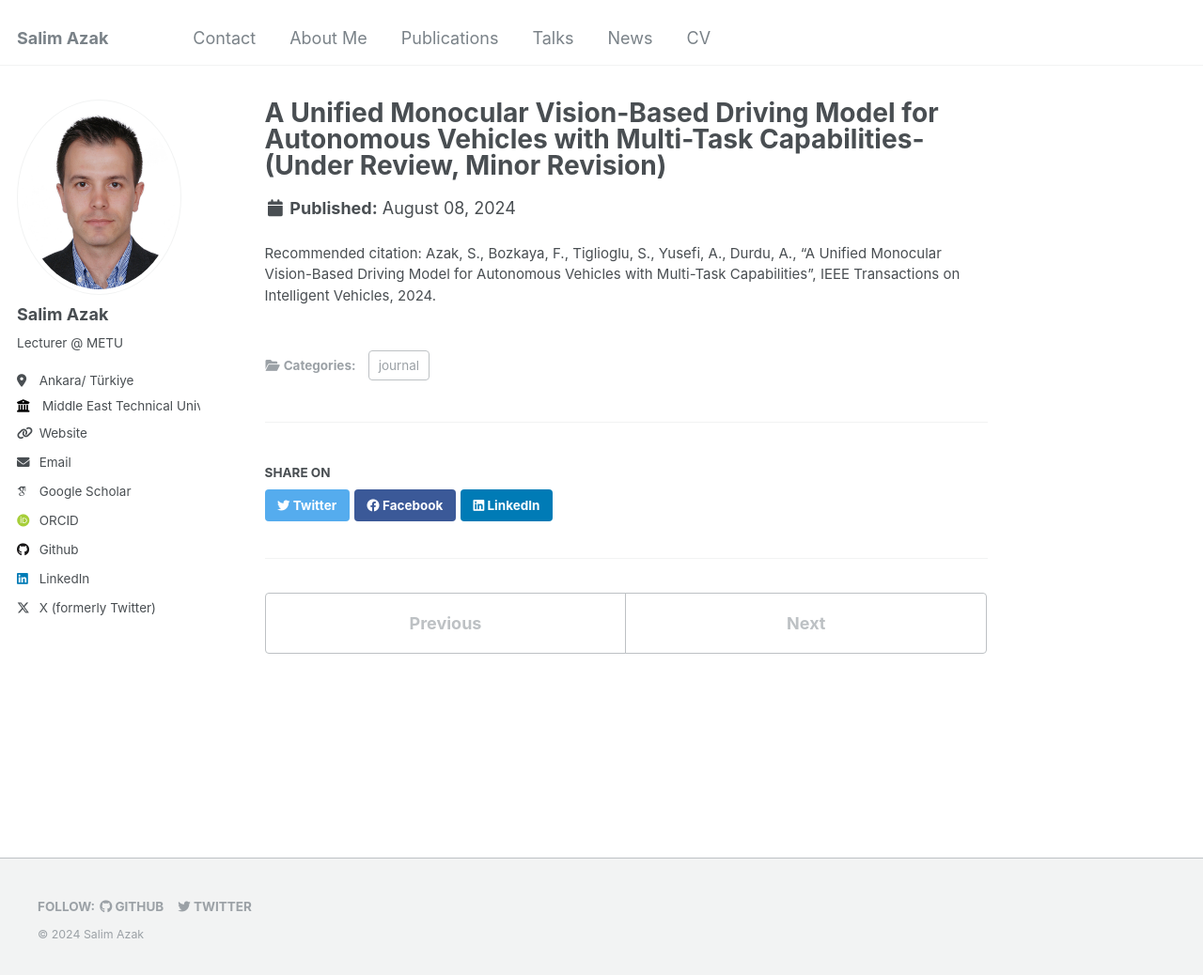
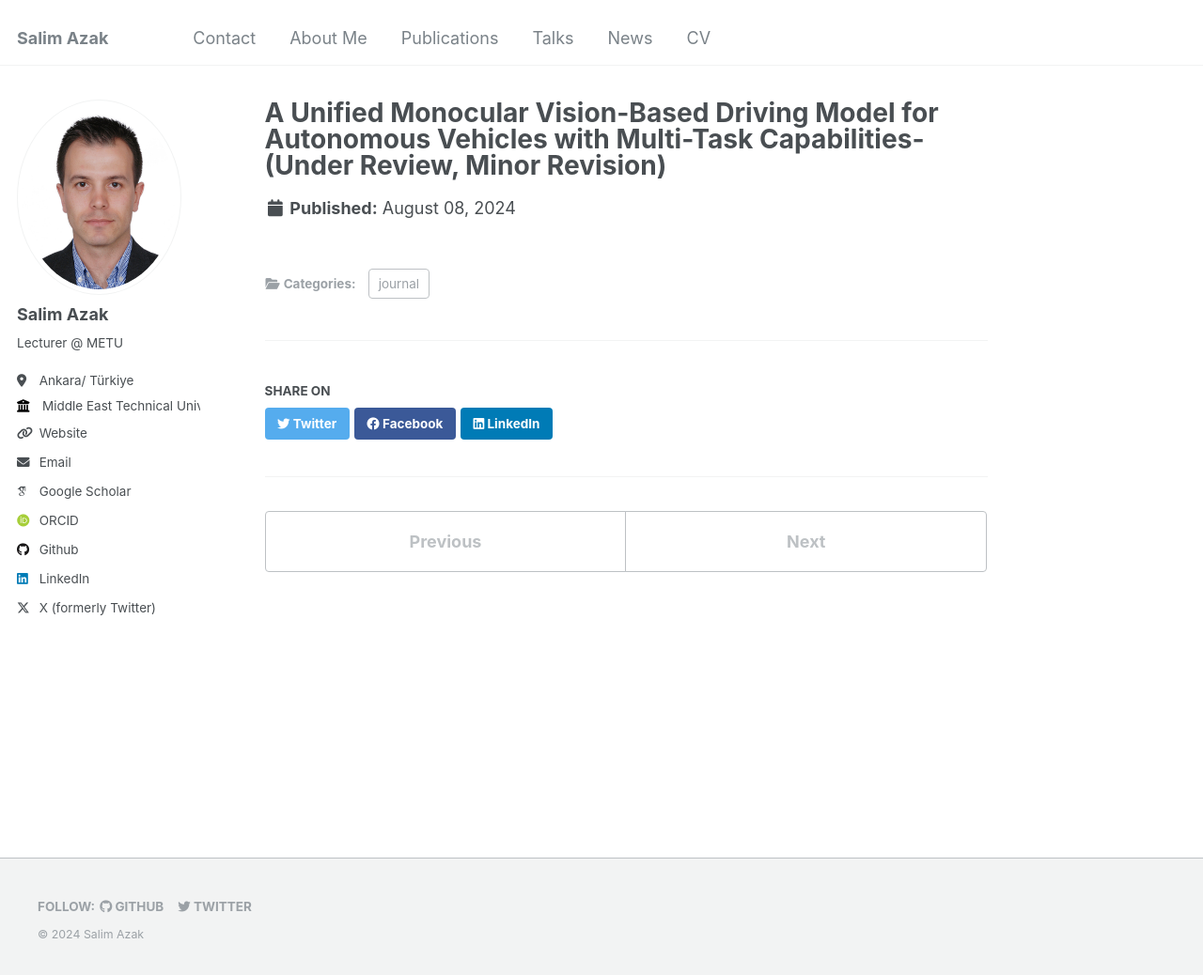
Before and after one commit to salimazak/salimazak.github.io, a Jekyll site: the page built from _publications/paper1.md, in a window 1280 px wide and 1039 px high. Shown: the whole window at 94% size. Built offline with Jekyll 4.4.1, drawn with Linux system fonts in a browser that asks for light colours; some web fonts are replaced.

Commit message:
Update paper1.md

```diff
--- a/_publications/paper1.md
+++ b/_publications/paper1.md
@@ -5,7 +5,6 @@ permalink: /publications/paper1
 date: 2024-08-08
 authors: 'Salim Azak, Fırat Bozkaya, Şükrücan Tığlıoğlu, Abdullah Yusefi, Akif Durdu'
 journal: 'IEEE Transactions on Intelligent Vehicles'
-citation: 'Azak, S., Bozkaya, F., Tiglioglu, S., Yusefi, A., Durdu, A., “A Unified Monocular Vision-Based Driving Model for Autonomous Vehicles with Multi-Task Capabilities”, IEEE Transactions on Intelligent Vehicles, 2024.'
 category: journal
 ---
 <!--Makalenin özeti, indirme bağlantıları-->
```
